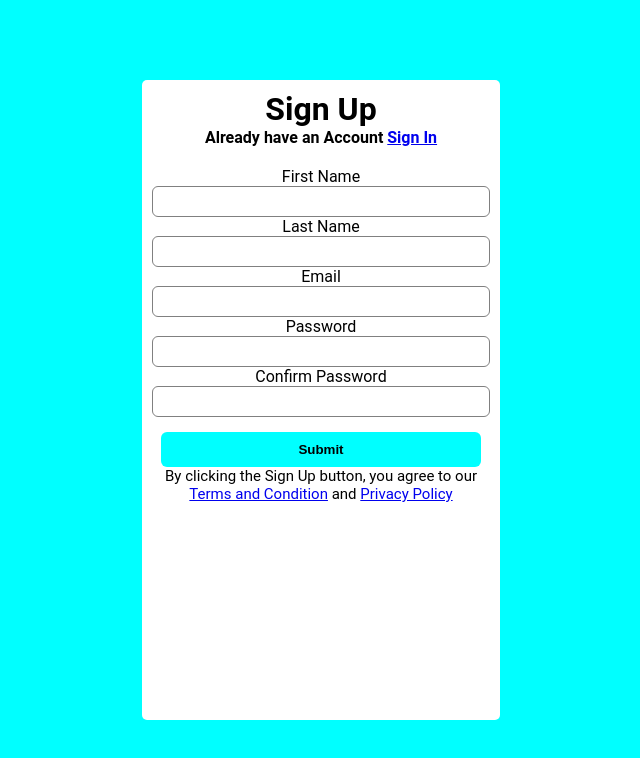
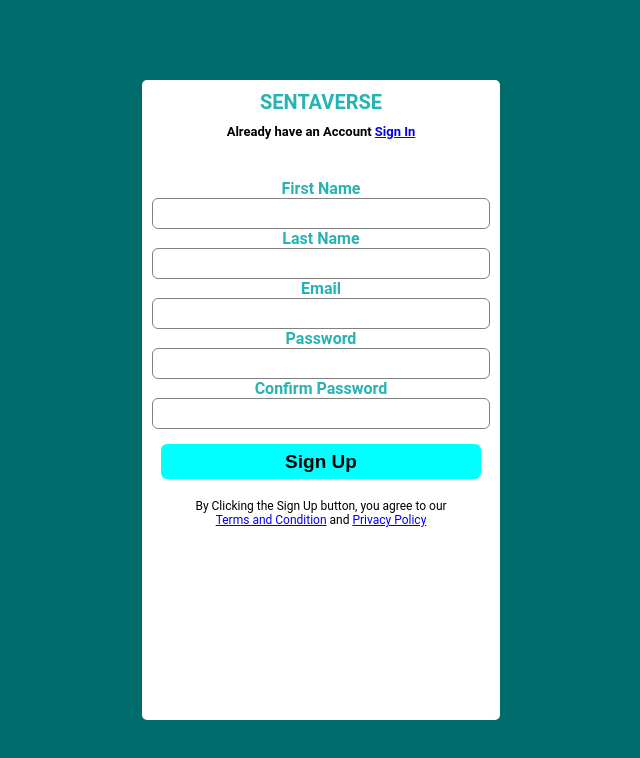
Before and after one commit to AlameenSakiru/login-page, a plain HTML site: page index.html in a window 1280 px wide. Shown: the whole page, without its empty margins (319-959 px from the left). Drawn offline with Linux system fonts and the light colour scheme.

Commit message:
Add files via upload

```diff
--- a/index.html
+++ b/index.html
@@ -4,26 +4,26 @@
     <meta charset="UTF-8">
     <meta name="viewport" content="width=device-width, initial-scale=1.0">
     <link rel="stylesheet" href="style.css">
-    <title>Login Form</title>
+    <title>Sign Up</title>
 </head>
 <body>
      <div class="login-box">
-        <h1>Sign Up</h1>
-        <h4>Already have an Account <a href="#">Sign In</a></h4>
+        <h1>SENTAVERSE</h1>
+        <h4>Already have an Account <a href="index2.html">Sign In</a></h4>
         <form>
-            <label">First Name</label>
+            <label>First Name</label>
             <input type="text" placeholder="">
-            <label">Last Name</label>
+            <label>Last Name</label>
             <input type="text" placeholder="">
-            <label">Email</label>
+            <label>Email</label>
             <input type="text" placeholder="">
-            <label">Password</label>
+            <label>Password</label>
             <input type="password" placeholder="">
-            <label">Confirm Password</label>
+            <label>Confirm Password</label>
             <input type="password" placeholder="">
-            <input type="button" value="Submit">
+            <input type="button" value="Sign Up">
         </form>
-        <p>By clicking the Sign Up button, you agree to our <br>
+        <p>By Clicking the Sign Up button, you agree to our <br>
         <a href="#">Terms and Condition</a> and <a href="#"> Privacy Policy</a></p>
         <!-- <div class="google-box">
         <input type="button" value="Google"></div> -->
--- a/style.css
+++ b/style.css
@@ -6,11 +6,12 @@
 body{
     height: 100vh;
     width: 100%;
-    background-color: aqua;
+    background-color: rgb(0, 107, 107);
     justify-content: center;
     display: flex;
     align-items: center;
     font-family: 'Roboto', sans-serif;
+    text-align: center;
 }
 
 .login-box{
@@ -25,35 +26,37 @@ body{
 h1{
     padding-top: 10px;
     text-align: center;
+    font-size: 20px;
+    color: rgb(40, 179, 179);
 }
 
 h4{
     text-align: center;
+    margin-top: 10px;
+    font-size: 13px;
 }
 
 form{
-    padding-top: 20px;
-    margin-bottom: 20px;
+    padding-top: 40px;
+    padding-bottom: 20px;
     width: 100%;
-    /* background-color: black; */
+    justify-content: center;
+    align-items: center;
+    color: rgb(40, 179, 179);
+    font-weight: bold;
 }
 
 form label{
-    display: flex;
-    font-size: 60px;
-    margin-top: 20px;
-    padding-top: 20px;
-    /* padding-left: 10px; */
+    /* display: flex; */
+    padding-top: 15px;
 }
 
 form input{
     width: 90%;
-    /* background-color: black; */
     padding: 7px;
     border: none;
     border: 1px solid gray;
     border-radius: 6px;
-    /* margin-left: 10px; */
     outline: none;
 }
 
@@ -65,9 +68,45 @@ input[type="button"]{
     background-color: aqua;
     font-weight: bold;
     cursor: pointer;
+    font-size: 19px;
 }
 
 p{
     text-align: center;
-    font-size: 15px;
+    font-size: 12px;
 }
+
+
+/* sign in page */
+
+.sign-in-box{
+    width: 35%;
+    height: 50%;
+    background-color: white;
+    text-align: center;
+    justify-content: center;
+    border-radius: 5px;
+}
+
+.sign-in-box h4{
+    color: black;
+    /* font-size: ; */
+}
+
+.sign-in-box form{
+    padding-top: 20px;
+    justify-content: center;
+    align-items: center;
+    text-align: center;
+}
+
+.sign-in-box label p{
+    /* color: aqua; */
+    /* padding-left: 25%; */
+    padding-bottom: 10px;
+}
+
+.sign-in-box label h4{
+    /* padding-left: 42%; */
+    padding-bottom: 10px;
+}
```
Also changed, not shown: index2.html (added, +22 -0 lines).
